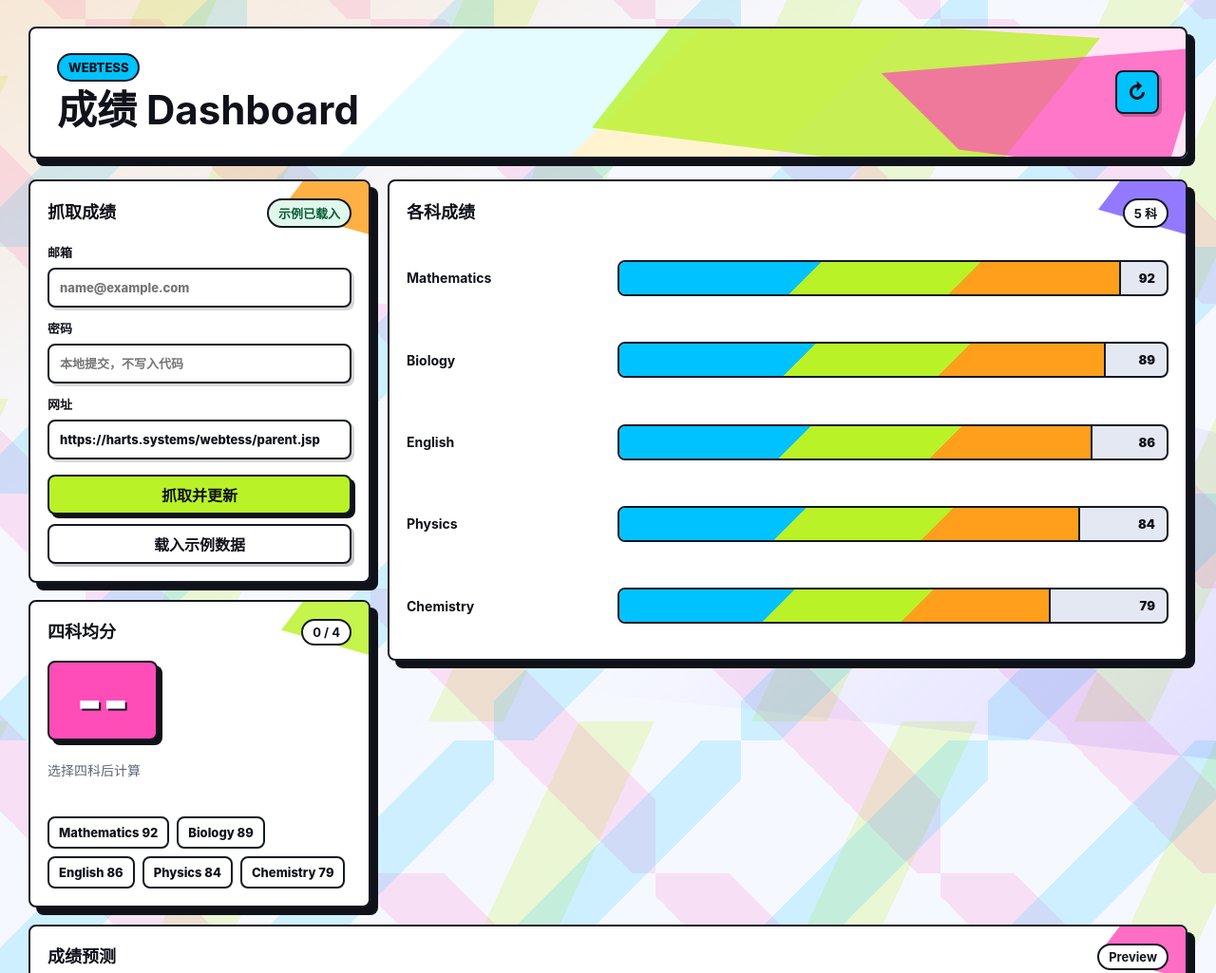
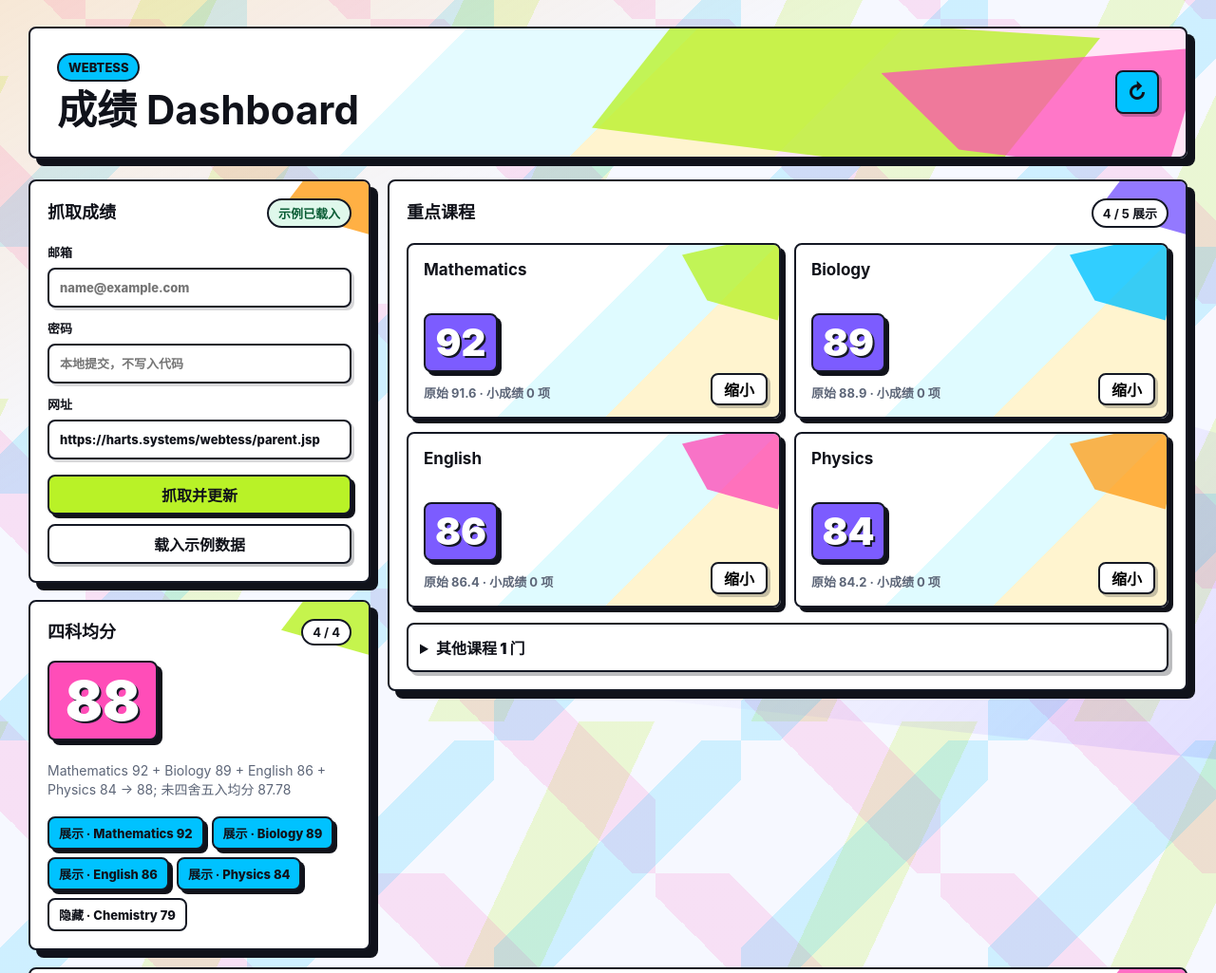
Before and after one commit to Whyyyn/This-is-Grade, a website: page public/index.html in a window 1280 px wide. Shown: the top 1025 px of the page at 95% size. Drawn offline with Linux system fonts and the light colour scheme; no server answers.

Commit message:
Replace bars with persistent featured course cards

```diff
--- a/public/app.js
+++ b/public/app.js
@@ -1,6 +1,6 @@
 const state = {
   grades: [],
-  selected: new Set()
+  selected: new Set(loadPinnedSubjects())
 };
 
 const fallbackGrades = [
@@ -106,6 +106,10 @@ function updateGrades(grades) {
     .filter((grade) => grade.subject && Number.isFinite(grade.score))
     .sort((a, b) => b.score - a.score);
   state.selected = new Set([...state.selected].filter((subject) => state.grades.some((grade) => grade.subject === subject)));
+  if (!state.selected.size) {
+    state.selected = new Set(state.grades.slice(0, 4).map((grade) => grade.subject));
+    savePinnedSubjects();
+  }
   render();
 }
 
@@ -150,8 +154,21 @@ function inferCategoryFromTitle(title) {
   return found ? found[0] : '';
 }
 
+function loadPinnedSubjects() {
+  try {
+    const value = JSON.parse(localStorage.getItem('pinned-subjects') || '[]');
+    return Array.isArray(value) ? value : [];
+  } catch {
+    return [];
+  }
+}
+
+function savePinnedSubjects() {
+  localStorage.setItem('pinned-subjects', JSON.stringify([...state.selected]));
+}
+
 function render() {
-  els.gradeCount.textContent = `${state.grades.length} 科`;
+  els.gradeCount.textContent = `${state.selected.size || 0} / ${state.grades.length} 展示`;
   renderPicker();
   renderAverage();
   renderPredictionControls();
@@ -167,7 +184,7 @@ function renderPicker() {
     button.type = 'button';
     button.className = 'subject-chip';
     button.dataset.active = state.selected.has(grade.subject);
-    button.textContent = `${grade.subject} ${roundCourseScore(grade.score)}`;
+    button.textContent = `${state.selected.has(grade.subject) ? '展示' : '隐藏'} · ${grade.subject} ${roundCourseScore(grade.score)}`;
     button.addEventListener('click', () => toggleSubject(grade.subject));
     els.subjectPicker.append(button);
   }
@@ -183,6 +200,7 @@ function toggleSubject(subject) {
     }
     state.selected.add(subject);
   }
+  savePinnedSubjects();
   render();
 }
 
@@ -284,25 +302,46 @@ function roundHundredths(value) {
 
 function renderChart() {
   els.chart.innerHTML = '';
-  const max = Math.max(100, ...state.grades.map((grade) => grade.score));
-  for (const grade of state.grades) {
-    const row = document.createElement('div');
-    row.className = 'bar-row';
-    const label = document.createElement('span');
-    label.className = 'bar-label';
-    label.textContent = grade.subject;
-    const track = document.createElement('div');
-    track.className = 'bar-track';
-    const fill = document.createElement('div');
-    fill.className = 'bar-fill';
-    fill.style.width = `${Math.max(2, (grade.score / max) * 100)}%`;
-    const score = document.createElement('span');
-    score.className = 'bar-score';
-    score.textContent = roundCourseScore(grade.score);
-    track.append(fill, score);
-    row.append(label, track);
-    els.chart.append(row);
+  const featured = state.grades.filter((grade) => state.selected.has(grade.subject));
+  const collapsed = state.grades.filter((grade) => !state.selected.has(grade.subject));
+
+  const featuredWrap = document.createElement('div');
+  featuredWrap.className = 'featured-courses';
+  for (const grade of featured) {
+    featuredWrap.append(createCourseCard(grade, true));
   }
+  els.chart.append(featuredWrap);
+
+  const details = document.createElement('details');
+  details.className = 'collapsed-courses';
+  const summary = document.createElement('summary');
+  summary.textContent = '其他课程 ' + collapsed.length + ' 门';
+  details.append(summary);
+  const smallWrap = document.createElement('div');
+  smallWrap.className = 'mini-courses';
+  for (const grade of collapsed) {
+    smallWrap.append(createCourseCard(grade, false));
+  }
+  details.append(smallWrap);
+  els.chart.append(details);
+}
+
+function createCourseCard(grade, featured) {
+  const card = document.createElement('article');
+  card.className = featured ? 'course-card featured' : 'course-card compact-course';
+  const title = document.createElement('h3');
+  title.textContent = grade.subject;
+  const score = document.createElement('strong');
+  score.textContent = roundCourseScore(grade.score);
+  const meta = document.createElement('p');
+  meta.textContent = '原始 ' + roundHundredths(grade.score) + ' · 小成绩 ' + (grade.assignments || []).length + ' 项';
+  const button = document.createElement('button');
+  button.type = 'button';
+  button.className = 'course-toggle';
+  button.textContent = featured ? '缩小' : '展示';
+  button.addEventListener('click', () => toggleSubject(grade.subject));
+  card.append(title, score, meta, button);
+  return card;
 }
 
 function renderTable() {
--- a/public/index.html
+++ b/public/index.html
@@ -52,10 +52,10 @@
 
         <section class="panel chart-panel">
           <div class="panel-head">
-            <h2>各科成绩</h2>
+            <h2>重点课程</h2>
             <span id="gradeCount" class="status">0 科</span>
           </div>
-          <div id="chart" class="chart" aria-label="各科成绩柱状图"></div>
+          <div id="chart" class="chart" aria-label="重点课程卡片"></div>
         </section>
 
 
--- a/public/styles.css
+++ b/public/styles.css
@@ -359,52 +359,137 @@ button:hover {
 
 .chart {
   display: grid;
-  gap: 12px;
+  gap: 16px;
   min-height: 420px;
 }
 
-.bar-row {
+.featured-courses {
   display: grid;
-  grid-template-columns: minmax(118px, 210px) minmax(0, 1fr);
-  gap: 12px;
-  align-items: center;
+  grid-template-columns: repeat(2, minmax(0, 1fr));
+  gap: 14px;
 }
 
-.bar-label {
-  color: var(--ink);
-  font-size: 14px;
-  font-weight: 750;
+.course-card {
+  position: relative;
+  min-height: 154px;
+  border: 2px solid var(--line);
+  border-radius: 8px;
+  padding: 16px;
+  background: linear-gradient(135deg, #fff 0 48%, #dffbff 48% 68%, #fff4cf 68% 100%);
+  box-shadow: 5px 5px 0 #10121a;
+  overflow: hidden;
+}
+
+.course-card::before {
+  content: "";
+  position: absolute;
+  right: -18px;
+  top: -16px;
+  width: 120px;
+  height: 96px;
+  background: var(--lime);
+  clip-path: polygon(0 28%, 100% 0, 84% 100%, 22% 78%);
+  opacity: 0.78;
+}
+
+.course-card:nth-child(2n)::before { background: var(--cyan); }
+.course-card:nth-child(3n)::before { background: var(--pink); }
+.course-card:nth-child(4n)::before { background: var(--orange); }
+
+.course-card > * {
+  position: relative;
+  z-index: 1;
+}
+
+.course-card h3 {
+  min-height: 44px;
+  margin: 0 0 12px;
+  font-size: 17px;
+  line-height: 1.25;
   overflow-wrap: anywhere;
 }
 
-.bar-track {
-  position: relative;
-  min-height: 38px;
-  overflow: hidden;
+.course-card strong {
+  display: inline-flex;
+  align-items: center;
+  justify-content: center;
+  min-width: 78px;
+  min-height: 62px;
   border: 2px solid var(--line);
   border-radius: 8px;
-  background:
-    linear-gradient(135deg, #f1f3f8 0 50%, #e4e8f3 50% 100%);
+  background: var(--violet);
+  color: #fff;
+  font-size: 40px;
+  line-height: 1;
+  font-weight: 900;
+  text-shadow: 2px 2px 0 var(--line);
+  box-shadow: 4px 4px 0 #10121a;
 }
 
-.bar-fill {
-  position: absolute;
-  inset: 0 auto 0 0;
-  min-width: 36px;
-  border-right: 2px solid var(--line);
-  border-radius: 5px 0 0 5px;
-  background:
-    linear-gradient(135deg, var(--cyan) 0 38%, var(--lime) 38% 68%, var(--orange) 68% 100%);
+.course-card p {
+  margin: 12px 0 0;
+  color: var(--muted);
+  font-size: 13px;
+  font-weight: 750;
 }
 
-.bar-score {
+.course-toggle {
   position: absolute;
-  top: 50%;
   right: 12px;
-  transform: translateY(-50%);
-  font-size: 13px;
+  bottom: 12px;
+  min-height: 34px;
+  padding: 0 12px;
+  background: #fff;
+  font-weight: 850;
+  box-shadow: 3px 3px 0 rgba(16, 18, 26, 0.24);
+}
+
+.collapsed-courses {
+  border: 2px solid var(--line);
+  border-radius: 8px;
+  padding: 12px;
+  background: rgba(255, 255, 255, 0.74);
+  box-shadow: 4px 4px 0 rgba(16, 18, 26, 0.28);
+}
+
+.collapsed-courses summary {
+  cursor: pointer;
   font-weight: 900;
-  color: var(--ink);
+}
+
+.mini-courses {
+  display: grid;
+  grid-template-columns: repeat(4, minmax(0, 1fr));
+  gap: 10px;
+  margin-top: 12px;
+}
+
+.compact-course {
+  min-height: 132px;
+  padding: 12px;
+  box-shadow: 3px 3px 0 #10121a;
+}
+
+.compact-course h3 {
+  min-height: 38px;
+  font-size: 14px;
+  margin-bottom: 8px;
+}
+
+.compact-course strong {
+  min-width: 58px;
+  min-height: 46px;
+  font-size: 28px;
+}
+
+.compact-course p {
+  margin-top: 8px;
+  max-width: calc(100% - 76px);
+}
+
+.compact-course .course-toggle {
+  min-height: 30px;
+  padding: 0 10px;
 }
 
 .predict-grid {
@@ -545,9 +630,9 @@ tbody tr:nth-child(4n + 1) td {
     grid-row: auto;
   }
 
-  .bar-row {
+  .featured-courses,
+  .mini-courses {
     grid-template-columns: 1fr;
-    gap: 7px;
   }
 }
 
```
